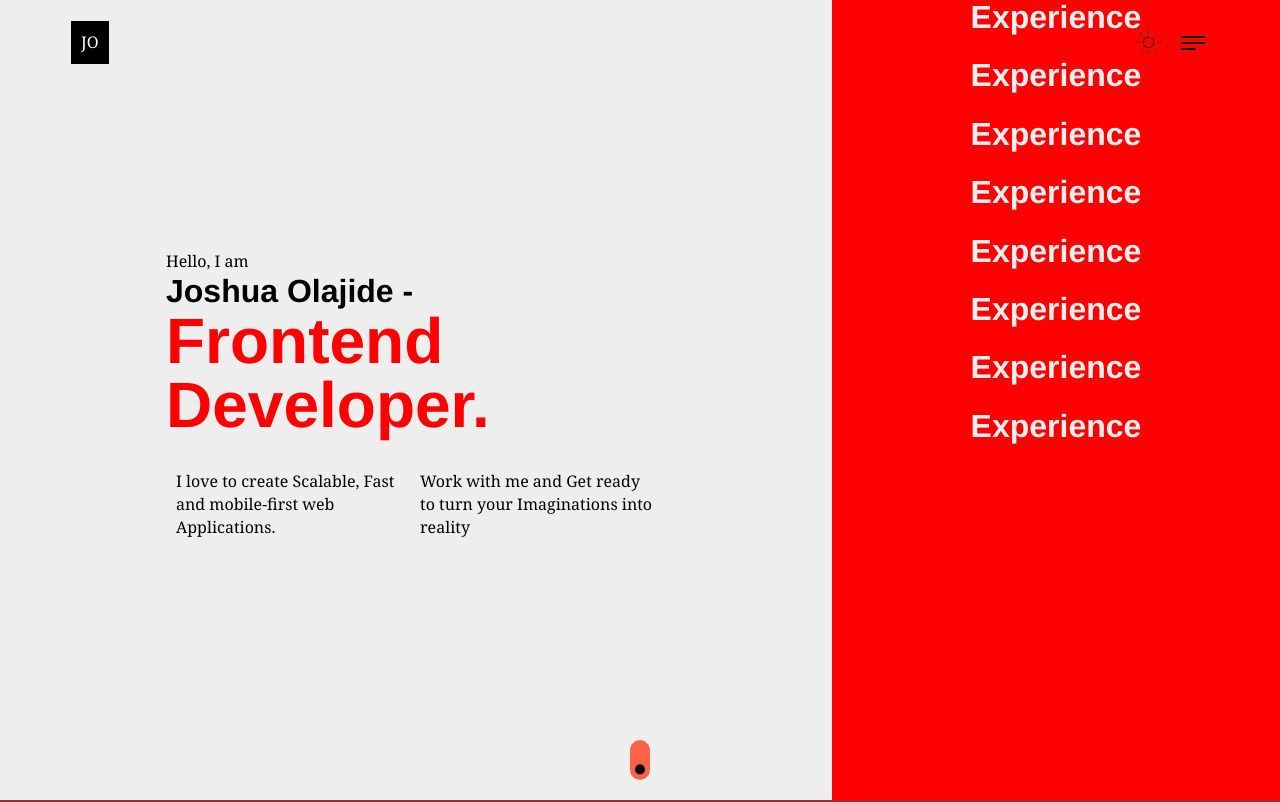
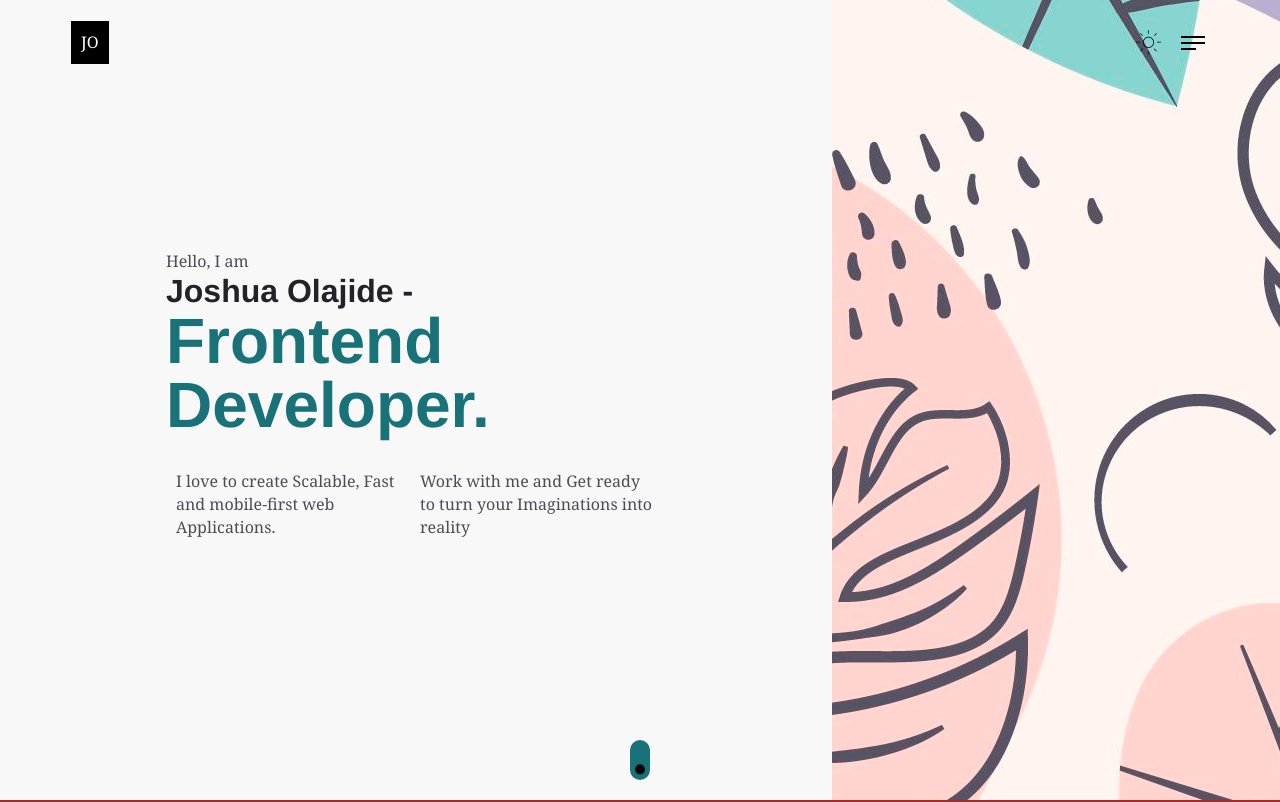
Before and after one commit to joshtom/joshuaOlajidev2, a Gatsby site: page / in a window 1280 px wide. Shown: the top 802 px of the page. Built offline with nearby package versions, Linux system fonts and the light colour scheme; Gatsby itself is replaced by a stand-in of ours.

Commit message:
Replaced right section background with pattern

```diff
--- a/src/components/Banner/index.js
+++ b/src/components/Banner/index.js
@@ -1,8 +1,12 @@
 import React from "react";
 import styles from "./styles.module.css";
+import background from "../../images/pattern.jpg"
 
+const bg = {
+    background: `url(${background}) center center no-repeat`
+ }
+export default function Banner () {
 
-export default function Banner () {
     return(
         <div className={styles.banner}>
 
@@ -41,15 +45,18 @@ export default function Banner () {
                 </section>
             </section>
             </div>
-            <div className={styles.experience}>
-                <h1> Experience </h1>
-                <h1> Experience </h1>
-                <h1> Experience </h1>
-                <h1> Experience </h1>
-                <h1> Experience </h1>
-                <h1> Experience </h1>
-                <h1> Experience </h1>
-                <h1> Experience </h1>
+            <div className={styles.experience} style={bg}>
+                {/* <h1> Experience. </h1>
+                <div className={styles.block__1}>
+                    <details open={isOpen} onClick={onToggle}>
+                        <summary> DEV CAREER </summary>
+                        <p>
+                        I served as an intern at devcareer working seamlessly along with team members across africa to build products that solve real-life problems.
+                        </p>
+
+                    </details>
+                </div> */}
+
             </div>
 
         </div>
--- a/src/components/Banner/styles.module.css
+++ b/src/components/Banner/styles.module.css
@@ -1,6 +1,6 @@
 .banner {
    position: relative;
-   background: #eee;
+   background: #f8f8f9;
    display: flex;
    flex-wrap: wrap;
    justify-content: center;
@@ -22,7 +22,7 @@
     align-items: center;
     justify-self: center;
     align-items: center;
-    background: tomato;
+    background: #197278;
     border-radius: 20px;
 }
 
@@ -76,15 +76,17 @@
 }
 
 .banner div.bannerText  p {
+    color: #4c4c55;
     margin-bottom: 0;
 }
 .banner div.bannerText h1.avatarName {
+  color: #222228;
   margin-bottom: 0;
 }
 .banner div.bannerText h1.jobTitle {
     font-size: 4rem;
     line-height: 4rem;
-    color: red;
+    color: #197278;
 }
 
 .banner div.bannerText .bannerTextSection {
@@ -127,7 +129,7 @@
         align-items: center;
         justify-self: center;
         align-items: center;
-        background: tomato;
+        background: #197278;
         border-radius: 20px;
     }
 
@@ -175,12 +177,13 @@
 }
 
 .banner .experience {
-    background: red;
+    background: #283d3b;
     flex-basis: 35%;
     display: flex;
     flex-direction: column;
     height: auto;
     align-items: center;
+    justify-content: center;
 }
 
 .banner .experience h1{
--- a/src/components/Project/style.scss
+++ b/src/components/Project/style.scss
@@ -66,12 +66,6 @@
                  a {
                      color: black;
                  }
-                 .check {
-                     opacity: 0;
-                     @media screen and (max-width:500px){
-                        opacity: 1;
-                    }
-                    }
                  .links {
                      position: relative;
                      margin-left: 10px;
```
Also changed, not shown: src/assets/pattern.png (added), src/images/pattern.jpg (added), src/images/rename.png (added).
